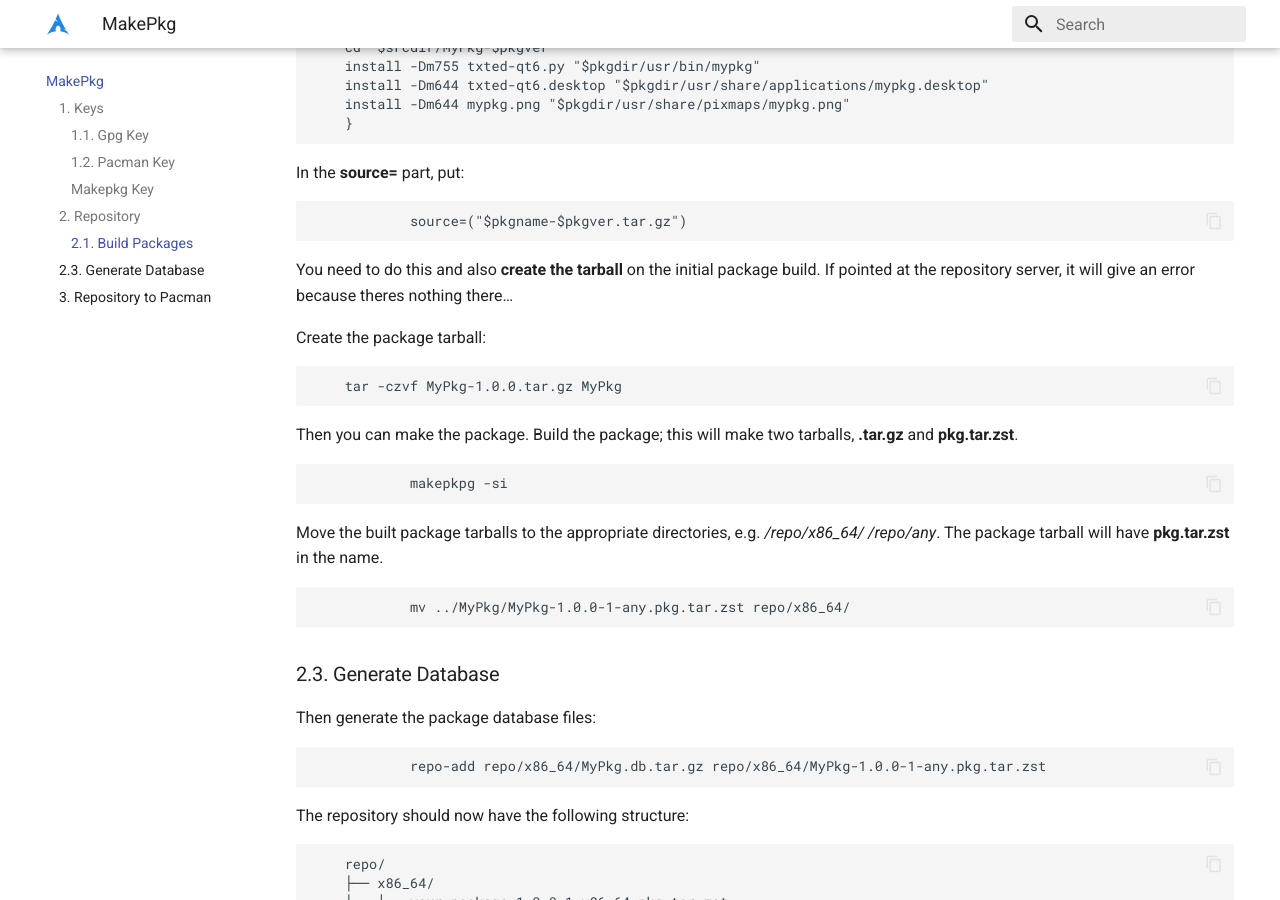
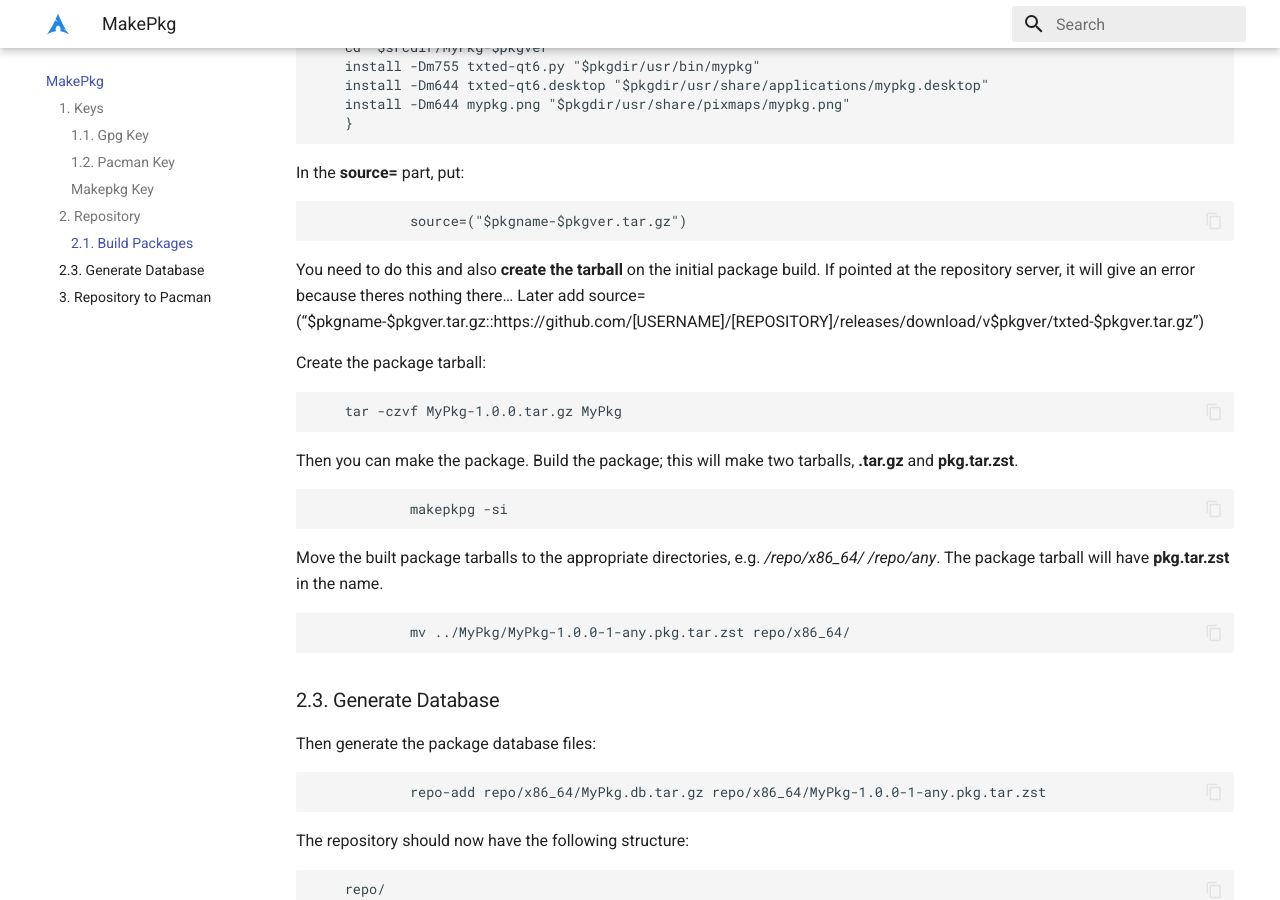
Before and after one commit to l0vemimi/ArchBtw, an MkDocs documentation site: the page built from docs/makepkg.md, in a window 1280 px wide and 900 px high, scrolled down 1891 px. Built offline with MkDocs 1.6.1 and Material for MkDocs 9.7.7, drawn with Linux system fonts in a browser that asks for light colours; the version menu is left out.

Commit message:
update makepkg.nd and index.html

```diff
--- a/docs/makepkg.md
+++ b/docs/makepkg.md
@@ -85,7 +85,7 @@ In the **source=** part, put:
 
                 source=("$pkgname-$pkgver.tar.gz")
 
-You need to do this and also **create the tarball** on the initial package build. If pointed at the repository server, it will give an error because theres nothing there...
+You need to do this and also **create the tarball** on the initial package build. If pointed at the repository server, it will give an error because theres nothing there... Later add source=("$pkgname-$pkgver.tar.gz::https://github.com/[USERNAME]/[REPOSITORY]/releases/download/v$pkgver/txted-$pkgver.tar.gz")
 
 Create the package tarball:
 
```
Also changed, not shown: site/makepkg/index.html, site/search/search_index.json.
